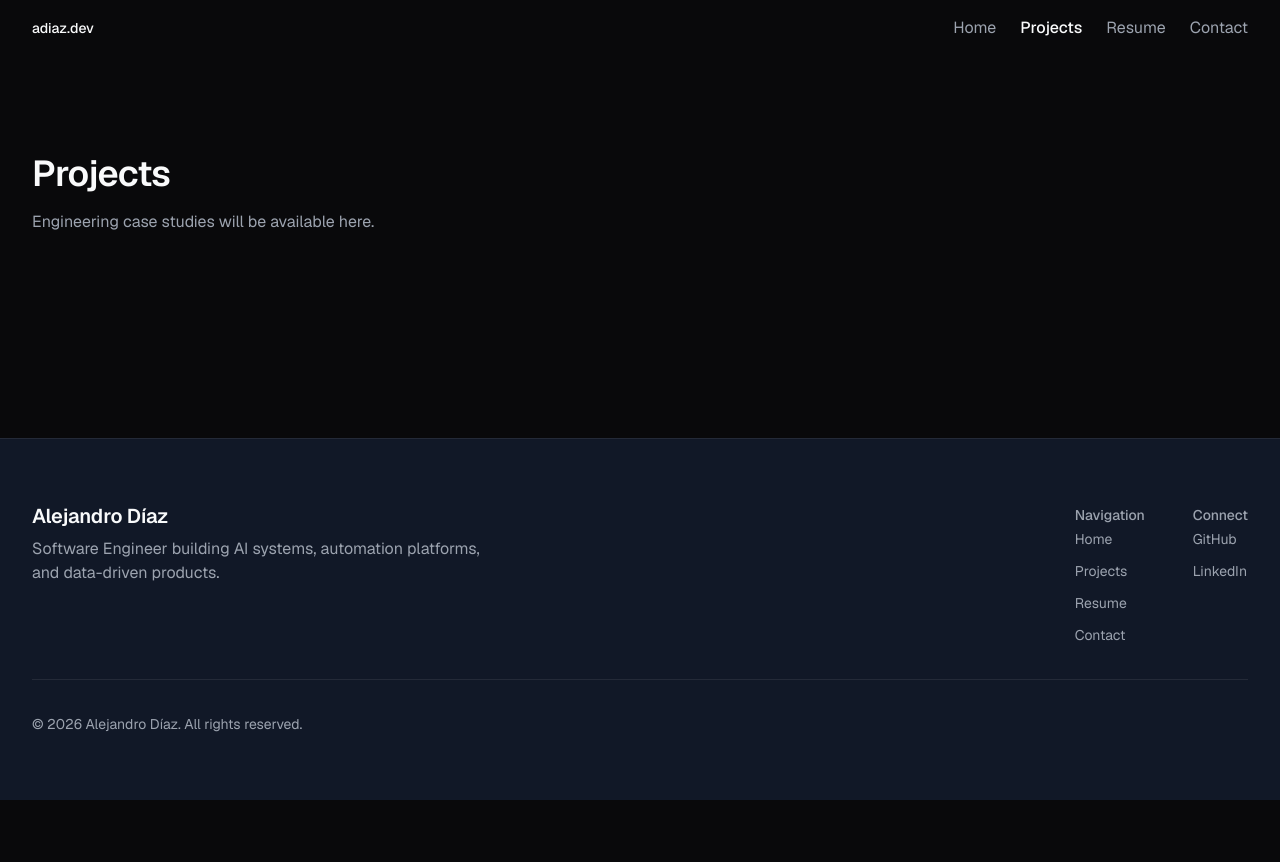
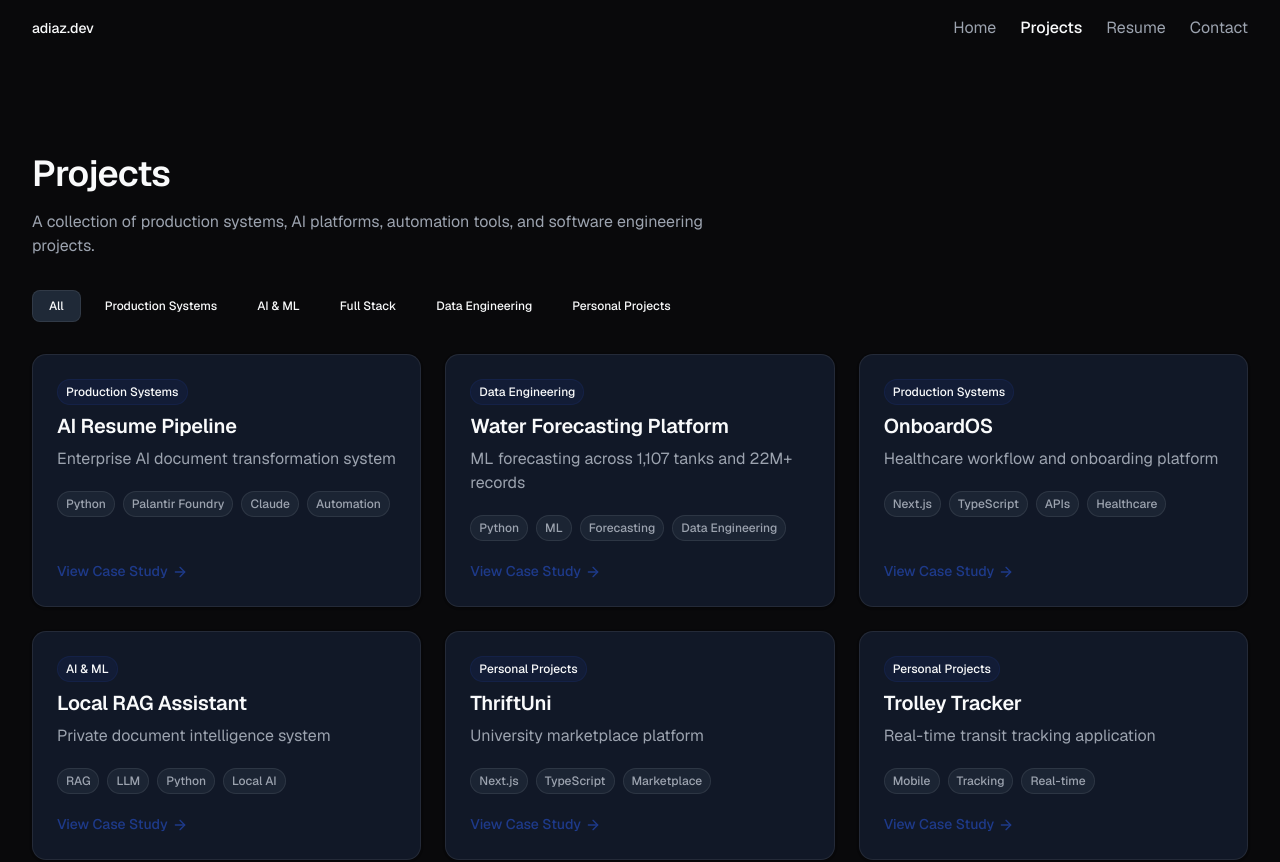
Before and after one commit to DiazAlejo/Personal-Website, a Next.js app: page /projects in a window 1280 px wide. Shown: the top 862 px of the page. Before the commit the page ends 800 px from the top, so only its background shows below. Built offline with nearby package versions, Linux system fonts and the light colour scheme.

Commit message:
Projects Index Page

```diff
--- a/src/app/projects/page.tsx
+++ b/src/app/projects/page.tsx
@@ -1,10 +1,30 @@
-import { PagePlaceholder } from "@/components/layout/page-placeholder";
+import { Container } from "@/components/layout/container";
+import { Section } from "@/components/layout/section";
+import { ProjectsGrid } from "@/components/projects/projects-grid";
+import { Typography } from "@/components/ui/typography";
+import { projectsPage } from "@/content/projects-page";
+import type { Metadata } from "next";
+
+export const metadata: Metadata = {
+  title: `${projectsPage.title} | Alejandro Díaz`,
+  description: projectsPage.description,
+};
 
 export default function ProjectsPage() {
   return (
-    <PagePlaceholder
-      title="Projects"
-      description="Engineering case studies will be available here."
-    />
+    <Section aria-labelledby="projects-heading">
+      <Container>
+        <header className="mb-element-xl max-w-2xl">
+          <Typography variant="h1" id="projects-heading">
+            {projectsPage.title}
+          </Typography>
+          <Typography variant="body" className="mt-element text-text-secondary">
+            {projectsPage.description}
+          </Typography>
+        </header>
+
+        <ProjectsGrid />
+      </Container>
+    </Section>
   );
 }
--- a/src/components/projects/index.ts
+++ b/src/components/projects/index.ts
@@ -1 +1,3 @@
 export { FeaturedProjectCard } from "./featured-project-card";
+export { ProjectCard } from "./project-card";
+export { ProjectsGrid } from "./projects-grid";
--- /dev/null
+++ b/src/components/projects/project-card.tsx
@@ -0,0 +1,72 @@
+"use client";
+
+import { Badge } from "@/components/ui/badge";
+import { Card, CardContent } from "@/components/ui/card";
+import { Typography } from "@/components/ui/typography";
+import { projectsPage } from "@/content/projects-page";
+import { getProjectPath } from "@/lib/projects";
+import type { Project } from "@/types/content";
+import { ArrowRight } from "lucide-react";
+import Link from "next/link";
+import { motion, type Variants } from "framer-motion";
+
+interface ProjectCardProps {
+  project: Project;
+  variants?: Variants;
+}
+
+function ProjectCard({ project, variants }: ProjectCardProps) {
+  const projectPath = getProjectPath(project.slug);
+
+  return (
+    <motion.article variants={variants}>
+      <Link
+        href={projectPath}
+        className="group block h-full rounded-xl focus-visible:outline-2 focus-visible:outline-offset-2 focus-visible:outline-ring"
+        aria-label={`${projectsPage.ctaLabel}: ${project.title}`}
+      >
+        <Card
+          variant="interactive"
+          className="h-full gap-element-md transition-[transform,box-shadow,border-color] duration-normal ease-default"
+        >
+          <CardContent className="flex h-full flex-col gap-element-md">
+            <div className="flex flex-col gap-element-sm">
+              <Badge variant="secondary" className="w-fit">
+                {project.category}
+              </Badge>
+              <Typography variant="h3" as="h3">
+                {project.title}
+              </Typography>
+              <Typography variant="body" className="text-text-secondary">
+                {project.subtitle}
+              </Typography>
+            </div>
+
+            {project.tags.length > 0 ? (
+              <ul
+                className="flex flex-wrap gap-element-sm"
+                aria-label={`${project.title} technologies`}
+              >
+                {project.tags.map((tag) => (
+                  <li key={tag}>
+                    <Badge variant="tag">{tag}</Badge>
+                  </li>
+                ))}
+              </ul>
+            ) : null}
+
+            <span className="mt-auto inline-flex items-center gap-element-xs text-small font-medium text-primary transition-[gap] duration-normal ease-default group-hover:gap-element-sm">
+              {projectsPage.ctaLabel}
+              <ArrowRight
+                aria-hidden="true"
+                className="size-4 transition-transform duration-normal ease-default group-hover:translate-x-0.5"
+              />
+            </span>
+          </CardContent>
+        </Card>
+      </Link>
+    </motion.article>
+  );
+}
+
+export { ProjectCard };
--- /dev/null
+++ b/src/components/projects/projects-grid.tsx
@@ -0,0 +1,94 @@
+"use client";
+
+import { ProjectCard } from "@/components/projects/project-card";
+import { Button } from "@/components/ui/button";
+import { Typography } from "@/components/ui/typography";
+import { projects } from "@/content/projects";
+import { projectCategories, projectsPage } from "@/content/projects-page";
+import { projectsGridRevealTransition } from "@/lib/transitions";
+import type { ProjectCategory } from "@/types/content";
+import { motion, useReducedMotion } from "framer-motion";
+import { useMemo, useState } from "react";
+
+type ProjectFilter = "all" | ProjectCategory;
+
+function ProjectsGrid() {
+  const [activeFilter, setActiveFilter] = useState<ProjectFilter>("all");
+  const prefersReducedMotion = useReducedMotion();
+
+  const filteredProjects = useMemo(() => {
+    if (activeFilter === "all") {
+      return projects;
+    }
+
+    return projects.filter((project) => project.category === activeFilter);
+  }, [activeFilter]);
+
+  const containerVariants = prefersReducedMotion
+    ? { hidden: { opacity: 1 }, visible: { opacity: 1 } }
+    : projectsGridRevealTransition.container;
+
+  const itemVariants = prefersReducedMotion
+    ? { hidden: { opacity: 1, y: 0 }, visible: { opacity: 1, y: 0 } }
+    : projectsGridRevealTransition.item;
+
+  return (
+    <div>
+      <div
+        role="group"
+        aria-label="Filter projects by category"
+        className="mb-element-xl flex flex-wrap gap-element-sm"
+      >
+        <Button
+          type="button"
+          variant={activeFilter === "all" ? "secondary" : "ghost"}
+          size="sm"
+          aria-pressed={activeFilter === "all"}
+          onClick={() => setActiveFilter("all")}
+        >
+          {projectsPage.filterAllLabel}
+        </Button>
+
+        {projectCategories.map((category) => (
+          <Button
+            key={category}
+            type="button"
+            variant={activeFilter === category ? "secondary" : "ghost"}
+            size="sm"
+            aria-pressed={activeFilter === category}
+            onClick={() => setActiveFilter(category)}
+          >
+            {category}
+          </Button>
+        ))}
+      </div>
+
+      {filteredProjects.length === 0 ? (
+        <Typography
+          variant="body"
+          className="py-section-y text-center text-text-secondary"
+        >
+          {projectsPage.emptyStateMessage}
+        </Typography>
+      ) : (
+        <motion.div
+          key={activeFilter}
+          className="grid grid-cols-1 gap-card md:grid-cols-2 xl:grid-cols-3"
+          variants={containerVariants}
+          initial="hidden"
+          animate="visible"
+        >
+          {filteredProjects.map((project) => (
+            <ProjectCard
+              key={project.slug}
+              project={project}
+              variants={itemVariants}
+            />
+          ))}
+        </motion.div>
+      )}
+    </div>
+  );
+}
+
+export { ProjectsGrid };
--- /dev/null
+++ b/src/content/projects-page.ts
@@ -0,0 +1,18 @@
+import type { ProjectCategory, ProjectsPageContent } from "@/types/content";
+
+export const projectsPage: ProjectsPageContent = {
+  title: "Projects",
+  description:
+    "A collection of production systems, AI platforms, automation tools, and software engineering projects.",
+  ctaLabel: "View Case Study",
+  emptyStateMessage: "No projects available.",
+  filterAllLabel: "All",
+};
+
+export const projectCategories: ProjectCategory[] = [
+  "Production Systems",
+  "AI & ML",
+  "Full Stack",
+  "Data Engineering",
+  "Personal Projects",
+];
--- a/src/content/projects.ts
+++ b/src/content/projects.ts
@@ -8,7 +8,8 @@ export const projects: Project[] = [
     impact: "98% reduction in processing time",
     summary:
       "Enterprise AI system that transforms resume documents through automated parsing, extraction, and generation.",
-    tags: ["AI", "Automation", "Document Processing"],
+    category: "Production Systems",
+    tags: ["Python", "Palantir Foundry", "Claude", "Automation"],
     featured: true,
   },
   {
@@ -18,7 +19,8 @@ export const projects: Project[] = [
     impact: "56% forecasting improvement",
     summary:
       "Machine learning platform for water demand forecasting across large-scale tank infrastructure.",
-    tags: ["ML", "Forecasting", "Data Engineering"],
+    category: "Data Engineering",
+    tags: ["Python", "ML", "Forecasting", "Data Engineering"],
     featured: true,
   },
   {
@@ -28,7 +30,8 @@ export const projects: Project[] = [
     impact: "40+ production APIs delivered",
     summary:
       "Healthcare onboarding platform streamlining workflow automation and API-driven integrations.",
-    tags: ["Platform", "Healthcare", "APIs"],
+    category: "Production Systems",
+    tags: ["Next.js", "TypeScript", "APIs", "Healthcare"],
     featured: true,
   },
   {
@@ -38,7 +41,8 @@ export const projects: Project[] = [
     impact: "Fully local retrieval-augmented generation",
     summary:
       "Private RAG system for document intelligence with fully local inference and retrieval.",
-    tags: ["RAG", "LLM", "Local AI"],
+    category: "AI & ML",
+    tags: ["RAG", "LLM", "Python", "Local AI"],
     featured: true,
   },
   {
@@ -48,7 +52,8 @@ export const projects: Project[] = [
     impact: "End-to-end marketplace for campus commerce",
     summary:
       "Marketplace platform connecting university students for thrift commerce.",
-    tags: ["Web", "Marketplace"],
+    category: "Personal Projects",
+    tags: ["Next.js", "TypeScript", "Marketplace"],
     featured: false,
   },
   {
@@ -58,7 +63,8 @@ export const projects: Project[] = [
     impact: "Live location tracking for campus transit",
     summary:
       "Mobile tracking application for real-time trolley location updates.",
-    tags: ["Mobile", "Tracking"],
+    category: "Personal Projects",
+    tags: ["Mobile", "Tracking", "Real-time"],
     featured: false,
   },
 ];
--- a/src/lib/transitions.ts
+++ b/src/lib/transitions.ts
@@ -187,6 +187,30 @@ export const contactCtaRevealTransition = {
   },
 } as const;
 
+export const projectsGridRevealTransition = {
+  item: {
+    hidden: { opacity: 0, y: 16 },
+    visible: {
+      opacity: 1,
+      y: 0,
+      transition: {
+        duration: motion.duration.slow,
+        ease: motion.easing.enter,
+      },
+    },
+  },
+  container: {
+    hidden: { opacity: 0 },
+    visible: {
+      opacity: 1,
+      transition: {
+        staggerChildren: motion.stagger.normal,
+        delayChildren: 0.05,
+      },
+    },
+  },
+} as const;
+
 export const mobileMenuTransition = {
   overlay: {
     initial: { opacity: 0 },
--- a/src/types/content.ts
+++ b/src/types/content.ts
@@ -61,12 +61,28 @@ export interface ExperienceEntry {
   period: string;
 }
 
+export type ProjectCategory =
+  | "Production Systems"
+  | "AI & ML"
+  | "Full Stack"
+  | "Data Engineering"
+  | "Personal Projects";
+
+export interface ProjectsPageContent {
+  title: string;
+  description: string;
+  ctaLabel: string;
+  emptyStateMessage: string;
+  filterAllLabel: string;
+}
+
 export interface Project {
   slug: string;
   title: string;
   subtitle: string;
   impact: string;
   summary: string;
+  category: ProjectCategory;
   tags: string[];
   featured: boolean;
 }
```
